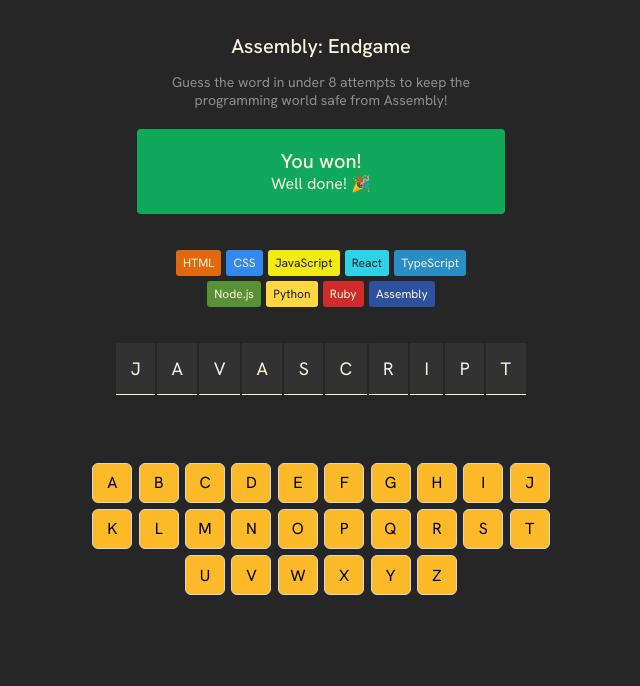
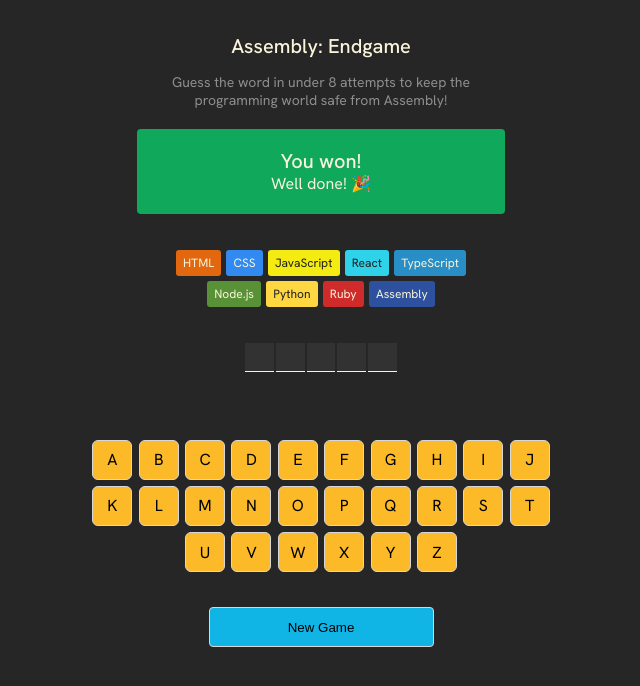
Before and after one commit to paulaFenner/assembly-endgame, a React (Vite) app: page / in a window 1280 px wide. Shown: the top 686 px of the page, without its empty margins (319-959 px from the left). Built offline with nearby package versions, Linux system fonts and the light colour scheme.

Commit message:
Implemented functionality to recognise wrong guesses and remove changes from the player.

```diff
--- a/package.json
+++ b/package.json
@@ -10,6 +10,7 @@
     "preview": "vite preview"
   },
   "dependencies": {
+    "clsx": "^2.1.1",
     "react": "^18.3.1",
     "react-dom": "^18.3.1"
   },
--- a/src/components/App.jsx
+++ b/src/components/App.jsx
@@ -1,22 +1,32 @@
-import { useState } from 'react';
+import { useState, useEffect } from 'react';
 import Header from './Header';
 import Status from './Status';
 import Languages from './Languages';
 import Keyboard from './Keyboard';
 
 export default function App() {
-  const [currentWord, setCurrentWord] = useState('javascript');
+  const [currentWord, setCurrentWord] = useState('react');
+  const [guessedLetters, setGuessedLetters] = useState([]);
 
-  const letters = currentWord.split('').map((letter, index) => <span key={index}>{letter.toUpperCase()}</span>);
+  const wrongGuessCount = guessedLetters.filter((letter) => !currentWord.includes(letter)).length;
+  console.log(wrongGuessCount);
 
-  console.log(letters);
+  const letters = currentWord
+    .split('')
+    .map((letter, index) => <span key={index}>{guessedLetters.includes(letter) ? letter.toUpperCase() : ''}</span>);
+
+  function addLetter(letter) {
+    setGuessedLetters((prevLetters) => (prevLetters.includes(letter) ? prevLetters : [...prevLetters, letter]));
+  }
+
   return (
     <main>
       <Header />
       <Status />
-      <Languages />
+      <Languages wrongGuessCount={wrongGuessCount} />
       <section className="word">{letters}</section>
-      <Keyboard />
+      <Keyboard addLetter={addLetter} currentWord={currentWord} guessedLetters={guessedLetters} />
+      <button className="new-game">New Game</button>
     </main>
   );
 }
--- a/src/components/Keyboard.jsx
+++ b/src/components/Keyboard.jsx
@@ -1,9 +1,24 @@
-export default function Keyboard() {
+import { clsx } from 'clsx';
+
+export default function Keyboard(props) {
   const alphabet = 'abcdefghijklmnopqrstuvwxyz';
-  const keyboard = alphabet.split('').map((letter) => (
-    <button className="keyboard-key" key={letter}>
-      {letter.toUpperCase()}
-    </button>
-  ));
+
+  const keyboard = alphabet.split('').map((letter) => {
+    const isGuessed = props.guessedLetters.includes(letter);
+    const isCorrect = isGuessed && props.currentWord.includes(letter);
+    const isWrong = isGuessed && !props.currentWord.includes(letter);
+    const className = clsx({
+      correct: isCorrect,
+      wrong: isWrong,
+    });
+
+    return (
+      <button className={className} key={letter} onClick={() => props.addLetter(letter)}>
+        {letter.toUpperCase()}
+      </button>
+    );
+  });
+
   return <section className="keyboard">{keyboard}</section>;
 }
+// .split('') creates an array from the string
--- a/src/components/Languages.jsx
+++ b/src/components/Languages.jsx
@@ -1,13 +1,14 @@
 import { languages } from '../languages';
 
-export default function Languages() {
-  const languageElements = languages.map((lang) => {
+export default function Languages(props) {
+  const languageElements = languages.map((lang, index) => {
+    const isLanguageLost = index < props.wrongGuessCount;
     const styles = {
       color: lang.color,
       backgroundColor: lang.backgroundColor,
     };
     return (
-      <span className="chip" key={lang.name} style={styles}>
+      <span className={`chip ${isLanguageLost ? 'lost' : ''}`} key={lang.name} style={styles}>
         {lang.name}
       </span>
     );
--- a/src/index.css
+++ b/src/index.css
@@ -26,3 +26,15 @@
   text-align: center;
   /* border: 1px solid red; */
 }
+
+button.new-game {
+  background-color: #11b5e5;
+  border: 1px solid #d7d7d7;
+  border-radius: 4px;
+  width: 225px;
+  height: 40px;
+  padding: 6px 12px;
+  display: block;
+  margin-inline: auto;
+  cursor: pointer;
+}
--- a/src/styles/keyboard.css
+++ b/src/styles/keyboard.css
@@ -1,8 +1,8 @@
 .keyboard {
-  margin: 4em auto;
+  margin: 4em auto 2em auto;
 }
 
-.keyboard-key {
+section.keyboard > button {
   font-family: var(--font-main);
   font-size: 1rem;
   min-width: 40px;
@@ -11,4 +11,13 @@
   background-color: var(--color-accent-yellow);
   border: 1px solid var(--color-bkg-grey);
   border-radius: 6px;
+  cursor: pointer;
 }
+
+section.keyboard > button.correct {
+  background-color: #10a95b;
+}
+
+section.keyboard > button.wrong {
+  background-color: #ec5d49;
+}
--- a/src/styles/languages.css
+++ b/src/styles/languages.css
@@ -11,4 +11,20 @@
   font-size: 0.75rem;
   border-radius: 0.25em;
   padding: 0.4em 0.6em;
+  position: relative; /* Establish positioning context */
 }
+
+/* Dimmed overlay with skull on "lost" languages */
+span.chip.lost::before {
+  content: '💀';
+  position: absolute;
+  display: flex;
+  align-items: center;
+  justify-content: center;
+  height: 100%;
+  width: 100%;
+  font-size: 0.85rem;
+  top: 0;
+  left: 0;
+  background-color: rgba(0, 0, 0, 0.7);
+}
```
Also changed, not shown: 1 other file (tests, documents, lock files or other folders).
